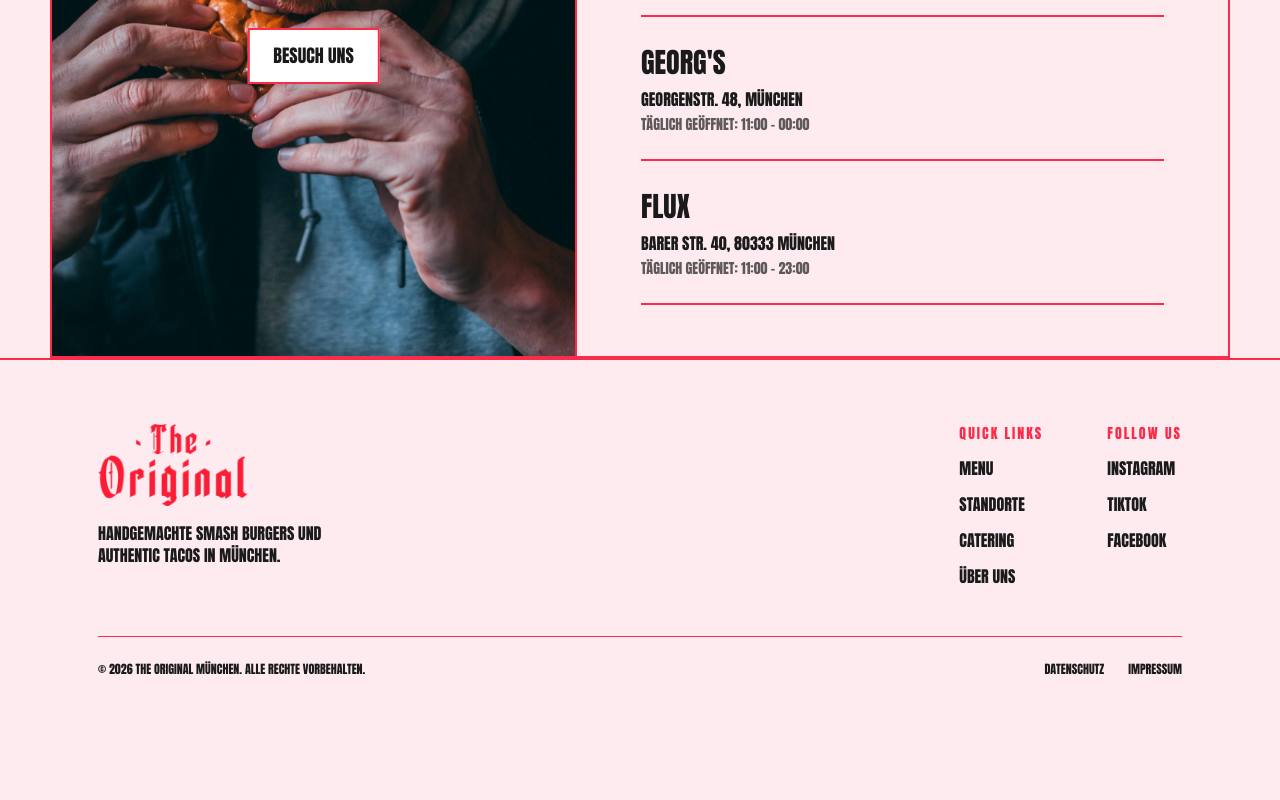
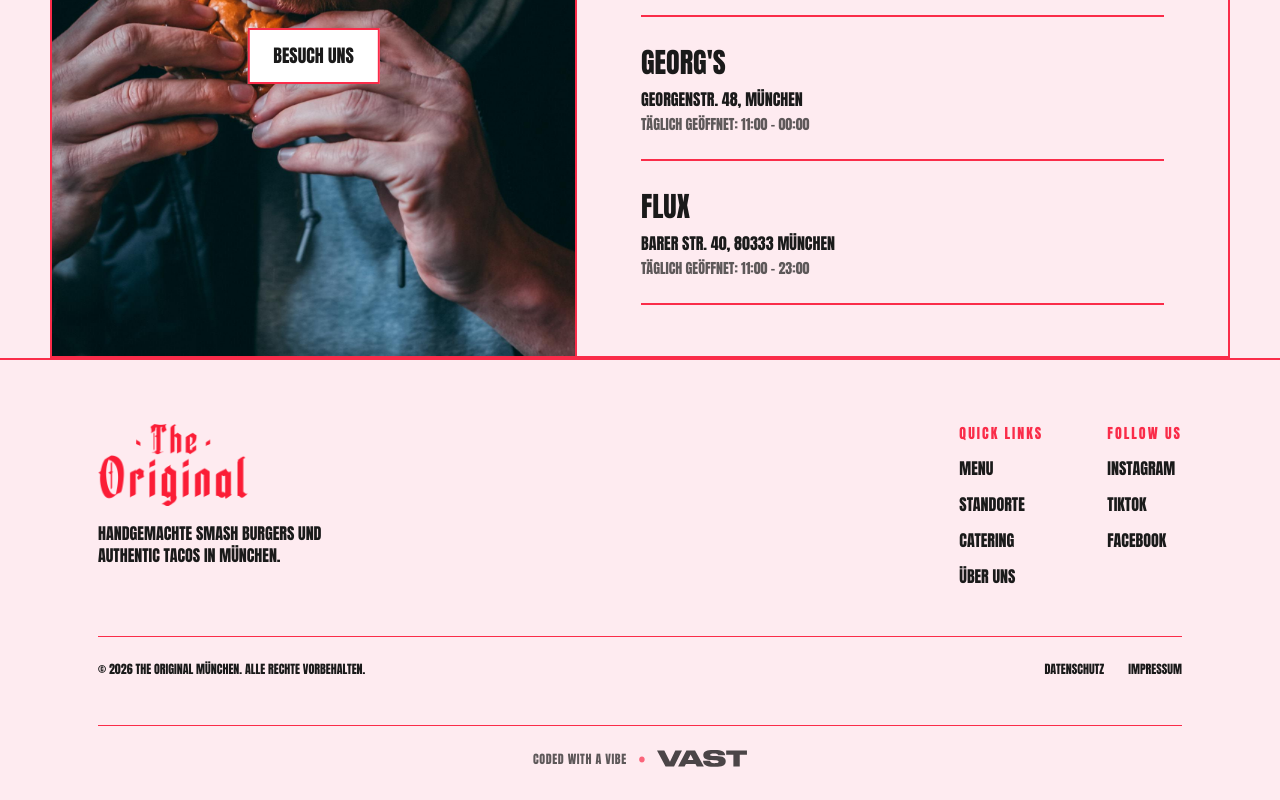
Before and after one commit to vaststudios/the-original-munich, a Next.js app: page / in a window 1280 px wide. Shown: the part 3035-3835 px from the top of the page. Before the commit the page ends 3744 px from the top, so only its background shows below. Built offline with nearby package versions, Linux system fonts and the light colour scheme; no server answers.

Commit message:
Add Vast Studios logo to footer with UTM tracking and improve footer design

```diff
--- a/src/components/Footer.tsx
+++ b/src/components/Footer.tsx
@@ -49,6 +49,28 @@ export function Footer() {
             <a href="/impressum" className="text-xs text-[var(--color-dark)] hover:text-[var(--color-primary)] transition-colors">IMPRESSUM</a>
           </div>
         </div>
+
+        {/* Coded with a Vibe Section */}
+        <div className="flex justify-center items-center gap-3 w-full pt-6 border-t border-[var(--color-primary)]">
+          <a
+            href="https://vaststudios.com?utm_source=theoriginal-munich&utm_medium=website&utm_campaign=footer-link"
+            target="_blank"
+            rel="noopener noreferrer"
+            className="flex items-center gap-3 group opacity-70 hover:opacity-100 transition-all duration-300"
+          >
+            <span className="text-xs text-[var(--color-dark)] tracking-wider font-medium">CODED WITH A VIBE</span>
+            <span className="text-[var(--color-primary)] text-lg leading-none">•</span>
+            <div className="flex items-center">
+              <Image
+                src="/vast-logo.svg"
+                alt="Vast Studios"
+                width={90}
+                height={17}
+                className="h-[17px] w-auto transition-transform duration-300 group-hover:scale-105"
+              />
+            </div>
+          </a>
+        </div>
       </div>
     </footer>
   );
```
Also changed, not shown: public/vast-logo.svg (added).
